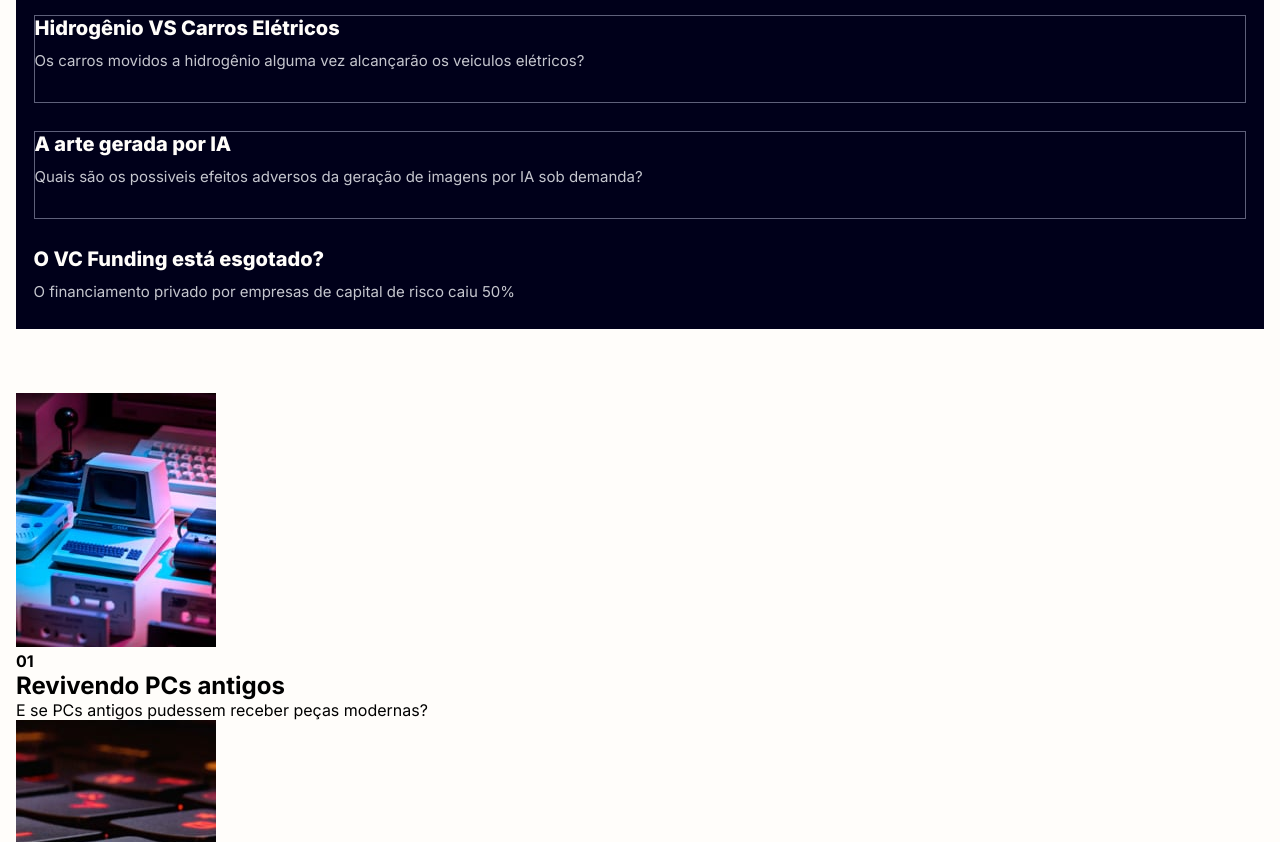
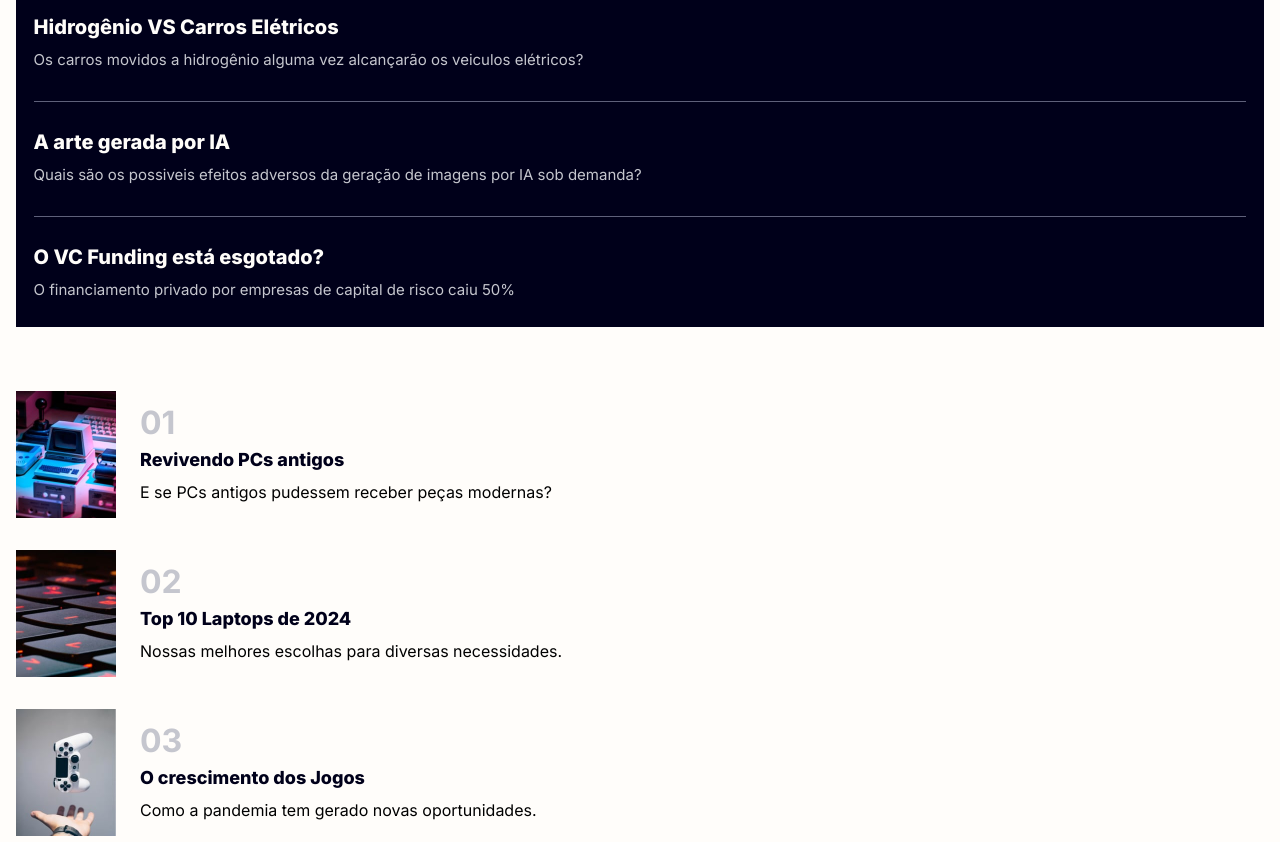
Before and after one commit to Emilio133752/noticias, a plain HTML site: page index.html in a window 1280 px wide. Shown: the part 1540-2382 px from the top of the page. Drawn offline with Linux system fonts and the light colour scheme; files whose address does not match are found by name.

Commit message:
CSS básico completo

```diff
--- a/index.html
+++ b/index.html
@@ -41,7 +41,7 @@
           </div>
      </section>
 
-     <section>
+     <section class="terceira-secao">
         <div>
           <img src="./assets/images/image-retro-pcs.jpg" alt="Imagem de computadores antigos">
           <div>
--- a/style.css
+++ b/style.css
@@ -78,7 +78,7 @@ line-height: 1.5rem;
 }
 
 .margin-border-padding {
-  border: 1px solid var(--gunmetal);
+  border-bottom: 1px solid var(--gunmetal);
   margin-bottom: 1.75rem;
   padding-bottom: 1.75rem;
 }
@@ -104,3 +104,38 @@ line-height: 1.5rem;
   font-size: 0.9375rem;
   line-height: 1.625rem;
 }
+
+
+.terceira-secao > div {
+  display: flex;
+  align-items: center;
+  gap: 1.5rem;
+  margin-bottom: 2rem;
+}
+
+.terceira-secao img{
+  max-width: 6.25rem;
+
+}
+
+
+.terceira-secao strong{
+  color: var(--silver);
+  font-size: 2rem;
+  line-height: 100%;
+}
+
+.terceira-secao h2{
+  color: var(--dark-blue);
+  font-size:1.125rem;
+  font-weight: 800;
+  line-height: 1.5rem;
+  margin-block: 0.6rem;
+
+}
+
+.tercceira-secao p {
+  font-size: 0.9375rem;
+  line-height: 1.625rem;
+  color: var(--gunmetal);
+}
```
